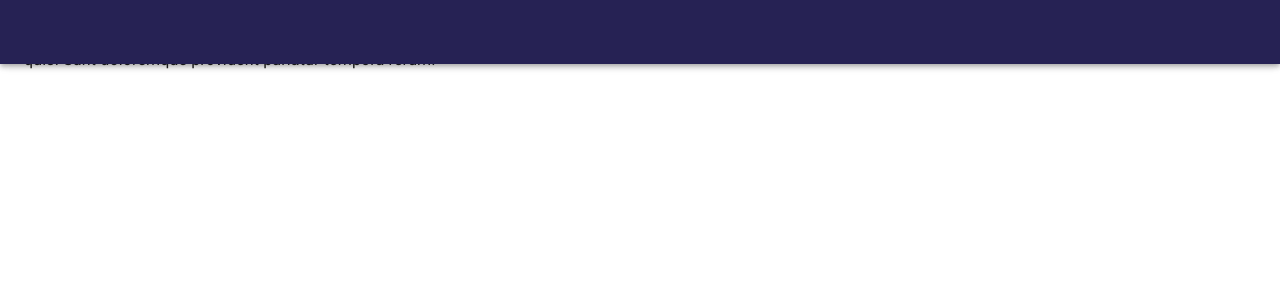
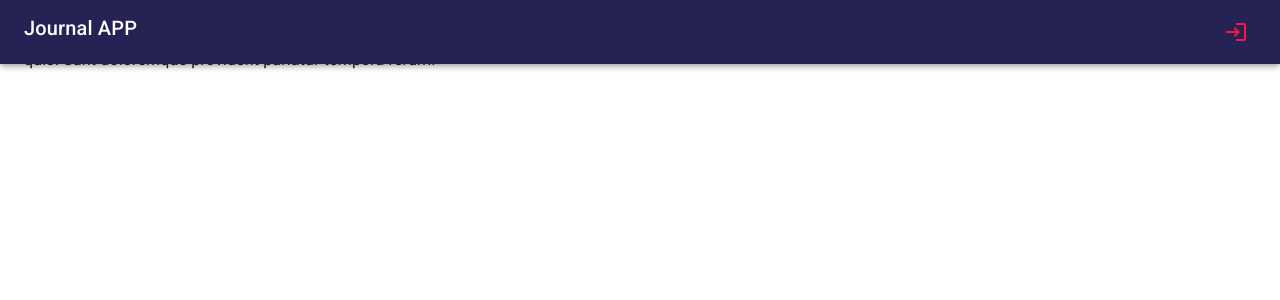
Before and after one commit to CJ-arg/journal-app-course, a React (Vite) app: page / in a window 1280 px wide. Shown: the top 300 px of the page. Built offline with nearby package versions, Linux system fonts and the light colour scheme.

Commit message:
navbar button

```diff
--- a/src/journal/components/NavBar.jsx
+++ b/src/journal/components/NavBar.jsx
@@ -1,5 +1,5 @@
-import { MenuOutlined } from '@mui/icons-material'
-import { AppBar, IconButton, Toolbar } from '@mui/material'
+import { LoginOutlined, MenuOutlined } from '@mui/icons-material'
+import { AppBar, Grid, IconButton, Toolbar, Typography } from '@mui/material'
 import React from 'react'
 
 export const NavBar = (drawerWidth = 240) => {
@@ -19,6 +19,13 @@ export const NavBar = (drawerWidth = 240) => {
         >
           <MenuOutlined />
         </IconButton>
-      </Toolbar></AppBar>
+        <Grid container direction='row' justifyContent='space-between' >
+          <Typography variant='h6' noWrap component='div'>Journal APP</Typography>
+          <IconButton color='error'>
+            <LoginOutlined />
+          </IconButton>
+        </Grid>
+      </Toolbar>
+    </AppBar>
   )
 }
```
